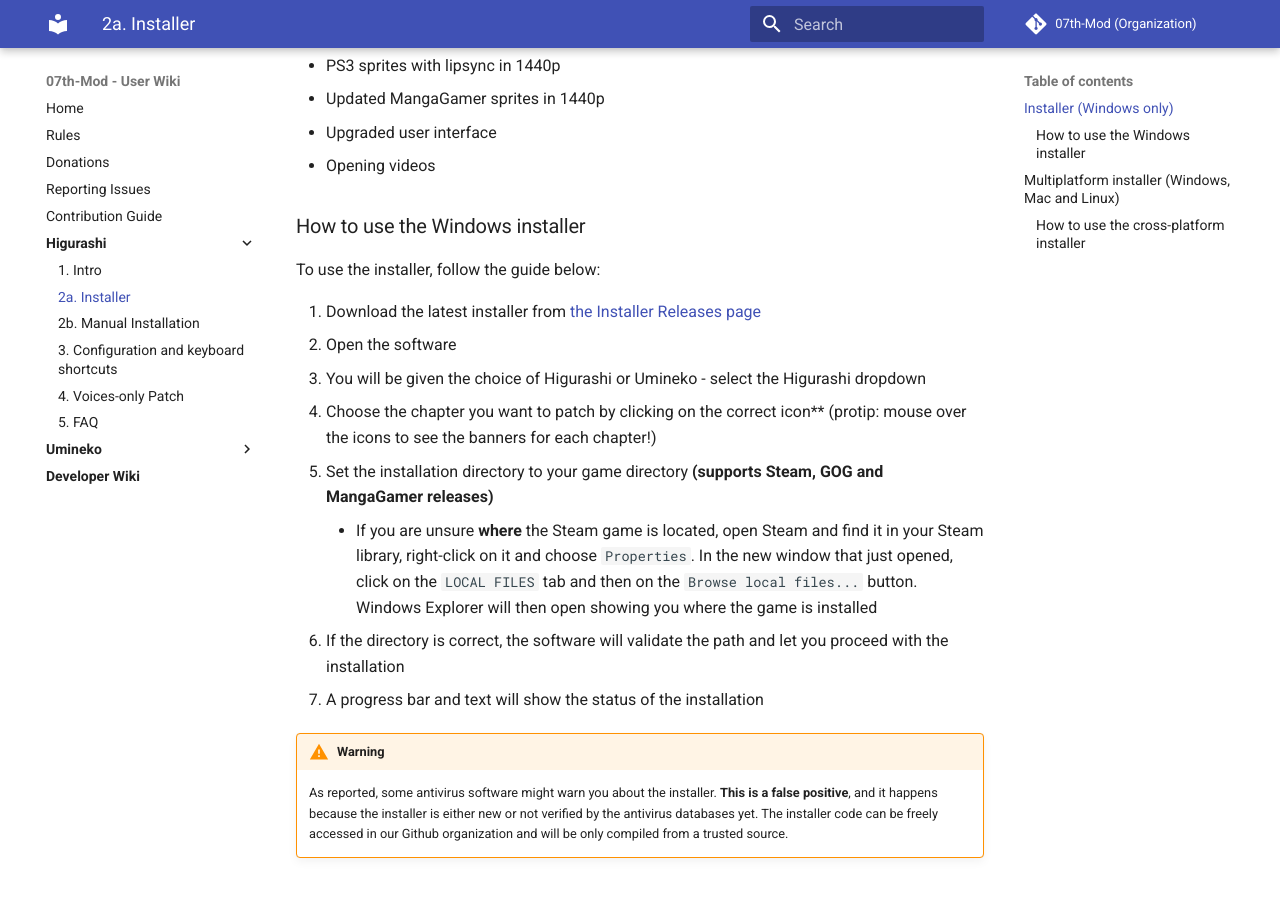
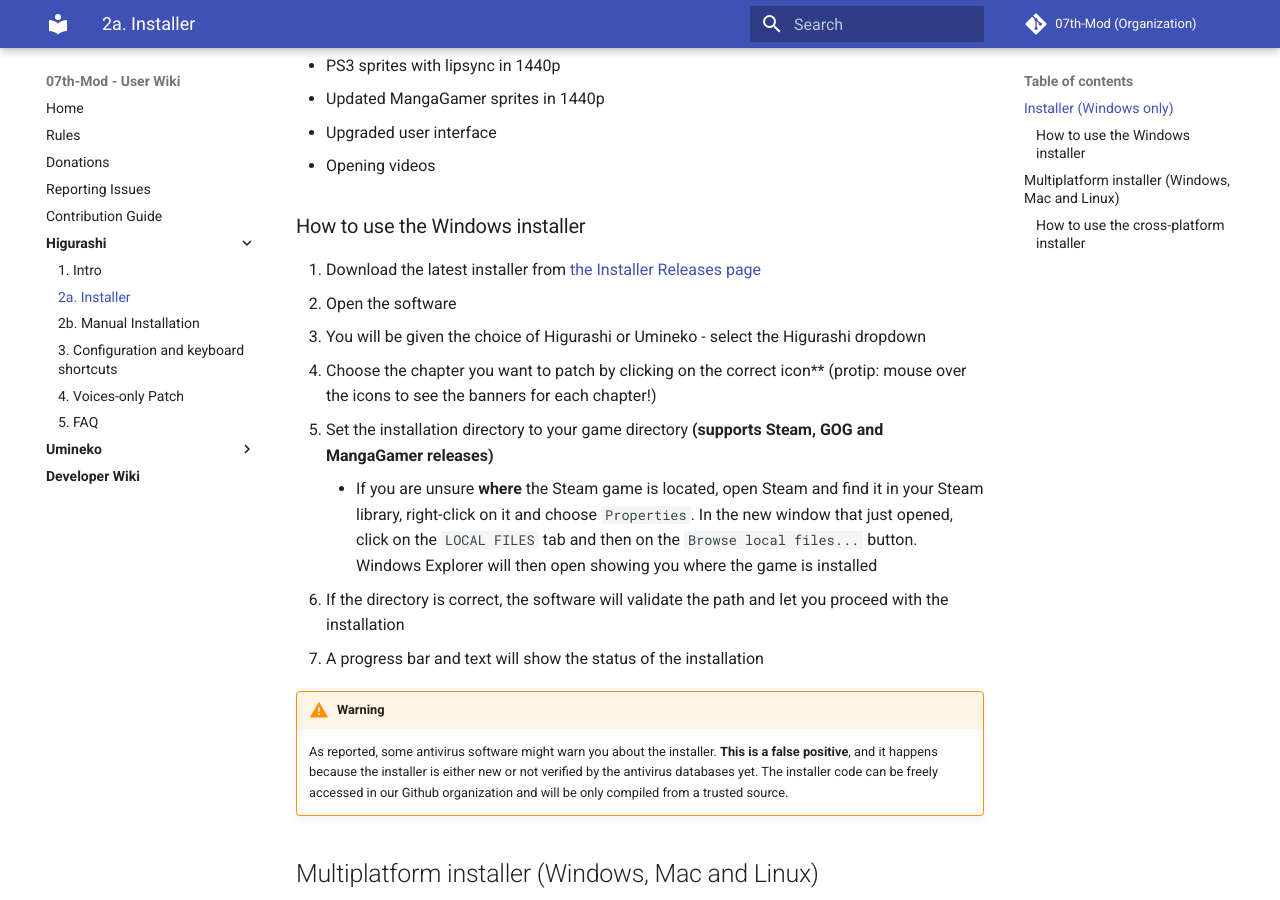
Before and after one commit to 07th-mod/wiki, an MkDocs documentation site: the page built from docs/Higurashi/Higurashi-Part-1---Voice-and-Graphics-Patch.md, in a window 1280 px wide and 900 px high, scrolled down 436 px. Built offline with MkDocs 1.6.1 and Material for MkDocs 9.7.7, drawn with Linux system fonts in a browser that asks for light colours.

Commit message:
Update Higurashi-Part-1---Voice-and-Graphics-Patch.md

```diff
--- a/docs/Higurashi/Higurashi-Part-1---Voice-and-Graphics-Patch.md
+++ b/docs/Higurashi/Higurashi-Part-1---Voice-and-Graphics-Patch.md
@@ -15,8 +15,6 @@
 * Opening videos
 
 ### How to use the Windows installer
-
-To use the installer, follow the guide below:
 
 1. Download the latest installer from [the Installer Releases page](https://github.com/07th-mod/Higurashi_Installer_WPF/releases/latest)
 2. Open the software
```
